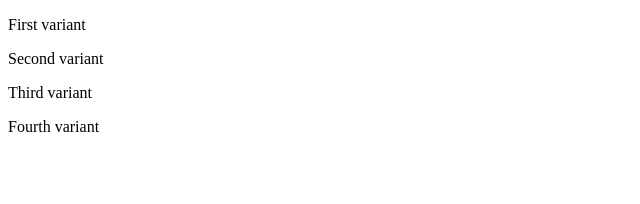
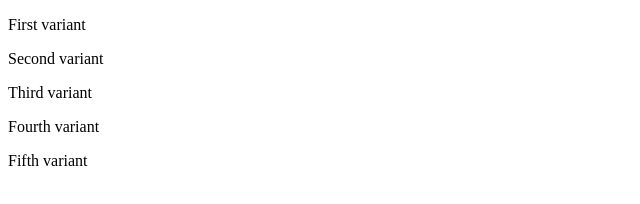
Before and after one commit to DaveGoesAgile/DavidHegartyAgileExam, a plain HTML site: page index.html in a window 1280 px wide. Shown: the whole page, without its empty margins (0-640 px from the left). Drawn offline with Linux system fonts and the light colour scheme.

Commit message:
Added fifth p tag

```diff
--- a/index.html
+++ b/index.html
@@ -8,5 +8,6 @@
 <p>Second variant</p>
 <p>Third variant</p>
 <p>Fourth variant</p>
+<p>Fifth variant</p>
 </body>
 </html>
```
